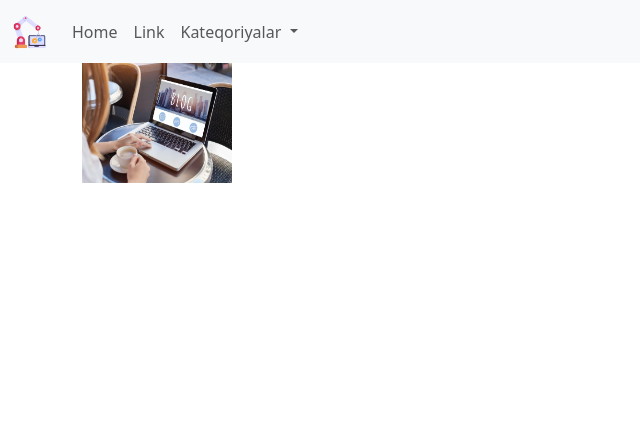
After one commit to SahibFarhadov/x-lab, a Django app: a page that uses xlab_container/templates/base.html in a window 1280 px wide. The commit adds this page. Shown: the top 423 px of the page, without its empty margins (0-640 px from the left). Run offline with Django 4.2, Linux system fonts and the light colour scheme; data comes from the database, SQL or seed files in the repository; both versions use the stored data as it was after the commit; some libraries are stand-ins or nearby versions.

Commit message:
Yazi ucun html sehifesi yaradildi, url islenildi

```diff
--- a/xlab_container/blog/models.py
+++ b/xlab_container/blog/models.py
@@ -23,6 +23,7 @@ class Blog(models.Model):
     class Meta:
         verbose_name = 'Məqalə'
         verbose_name_plural = 'Məqalələr'
+    basliq_sekli = models.ImageField(upload_to = "uploads/%d.%m.%Y",default = 'uploads/default.jpg',null=True,blank=True)
     basliq = models.CharField('Məqalə başlığı', max_length = 200)
     kontent = CKEditor5Field('Məqalə kontenti', config_name = 'extends')
     yaradilma_tarixi = models.DateTimeField('Yaranma tarixi', auto_now_add = True)
@@ -34,7 +35,7 @@ class Blog(models.Model):
     karuselde = models.BooleanField('Karuseldə', default = False)
 
     def __str__(self):
-        return self.title
+        return self.basliq
 
     def save(self, *args, **kwargs):
         self.blog_slug = slugify(self.basliq, replacements = [['Ə','E'],['ə','e']])
--- a/xlab_container/blog/templates/blog/index.html
+++ b/xlab_container/blog/templates/blog/index.html
@@ -4,4 +4,9 @@
 {% endblock %}
 {% block content %}
     <h1>Index sehifesi</h1>
+    <div class="container">
+        {%for yazi in yazilar%}
+        <a href="{%url 'yazini_tap' yazi.blog_slug %}">{{yazi.basliq}}</a><br />
+        {%endfor%}
+    </div>
 {% endblock %}
--- /dev/null
+++ b/xlab_container/blog/templates/blog/yazini_tap.html
@@ -0,0 +1,5 @@
+{%extends 'base.html'%}
+{%block title%}{{yazi.basliq}}{%endblock%}
+{%block content%}
+	<img src="{{yazi.basliq_sekli.url}}" width="150" height='120'>
+{%endblock%}
--- a/xlab_container/blog/urls.py
+++ b/xlab_container/blog/urls.py
@@ -3,4 +3,5 @@ from . import views
 urlpatterns = [
     path('',views.index),
     path('index',views.index,name='index'),
+    path('blog/<slug:_slug>',views.yazini_tap,name='yazini_tap'),
 ]
--- a/xlab_container/blog/views.py
+++ b/xlab_container/blog/views.py
@@ -1,7 +1,17 @@
 from django.shortcuts import render
-from django.http import HttpResponse
+from .models import Kateqoriya,Blog
 
 # Create your views here.
 
 def index(request):
-    return render(request,'blog/index.html')
+    context = {
+        'kateqoriyalar': Kateqoriya.objects.all(),
+        'yazilar' : Blog.objects.all(),
+    }
+    return render(request,'blog/index.html',context)
+
+def yazini_tap(request,_slug):
+    context = {
+        'yazi':Blog.objects.get(blog_slug=_slug)
+    }
+    return render(request,'blog/yazini_tap.html',context)
--- a/xlab_container/rootstatic/css/custom_dropdown.css
+++ b/xlab_container/rootstatic/css/custom_dropdown.css
@@ -1,4 +1,4 @@
-@media (max-width:768px) {
+@media (max-width:991px) {
     .custom-border{
         border: 0px !important;
     }
--- a/xlab_container/templates/base.html
+++ b/xlab_container/templates/base.html
@@ -5,7 +5,7 @@
     <meta charset="UTF-8">
     <meta name="viewport" content="width=device-width, initial-scale=1.0">
     <link href="https://cdn.jsdelivr.net/npm/bootstrap@5.3.2/dist/css/bootstrap.min.css" rel="stylesheet" integrity="sha384-T3c6CoIi6uLrA9TneNEoa7RxnatzjcDSCmG1MXxSR1GAsXEV/Dwwykc2MPK8M2HN" crossorigin="anonymous">
-    <link rel="shortcut icon" href="{%static 'img/navbar_brand3.png'%}" type="image/x-icon">
+    <link rel="shortcut icon" href="{%static 'img/navbar_brand1.png'%}" type="image/x-icon">
     <link rel="stylesheet" href="{%static 'css/custom_dropdown.css'%}">
     <link rel="stylesheet" href="{%static 'css/mobile_view_css.css'%}">
     <style>
--- a/xlab_container/templates/partials/_navbar.html
+++ b/xlab_container/templates/partials/_navbar.html
@@ -57,7 +57,7 @@
       </a>
         <ul class="navbar-nav me-auto ms-auto xlab-show">
           <li class="nav-item">
-            <a href="#" class="nav-link">X-LAB</a>
+            <a href="{%url 'index'%}" class="nav-link">X-LAB</a>
           </li>
         </ul>
       <button class="navbar-toggler" type="button" data-bs-toggle="offcanvas" data-bs-target="#offcanvasNavbarLight" aria-controls="offcanvasNavbarLight" aria-label="Toggle navigation">
@@ -81,9 +81,9 @@
                 Kateqoriyalar
               </a>
               <ul class="dropdown-menu custom-border">
-                <li><a class="dropdown-item" href="#">Elektrik</a></li>
-                <li><a class="dropdown-item" href="#">Avtomatika</a></li>
-                <li><a class="dropdown-item" href="#">Proqramlaşdırma</a></li>
+                {%for kateqoriya in kateqoriyalar%}
+                  <li><a class="dropdown-item" href="#">{{kateqoriya.kateqoriya_adi}}</a></li>
+                {%endfor%}
               </ul>
             </li>
           </ul>
```
Also changed, not shown: xlab_container/account/migrations/0002_alter_author_options.py (added), xlab_container/blog/migrations/0003_blog_basliq_sekli.py (added), xlab_container/blog/migrations/0004_alter_blog_basliq_sekli.py (added), xlab_container/blog/migrations/0005_alter_blog_basliq_sekli.py (added), xlab_container/blog/migrations/0006_alter_blog_basliq_sekli.py (added), xlab_container/db.sqlite3, xlab_container/media/uploads/14012024/default.jpg (added), xlab_container/media/uploads/default.jpg (added).
